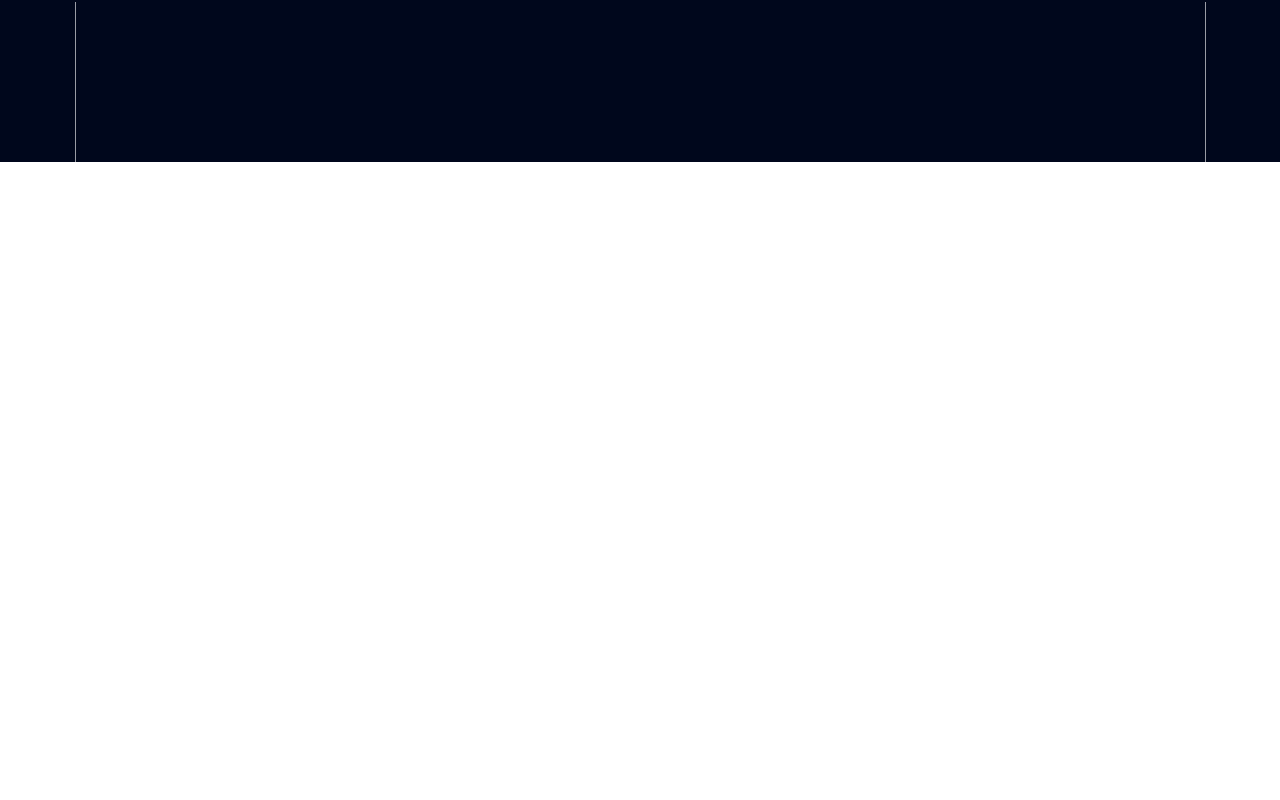
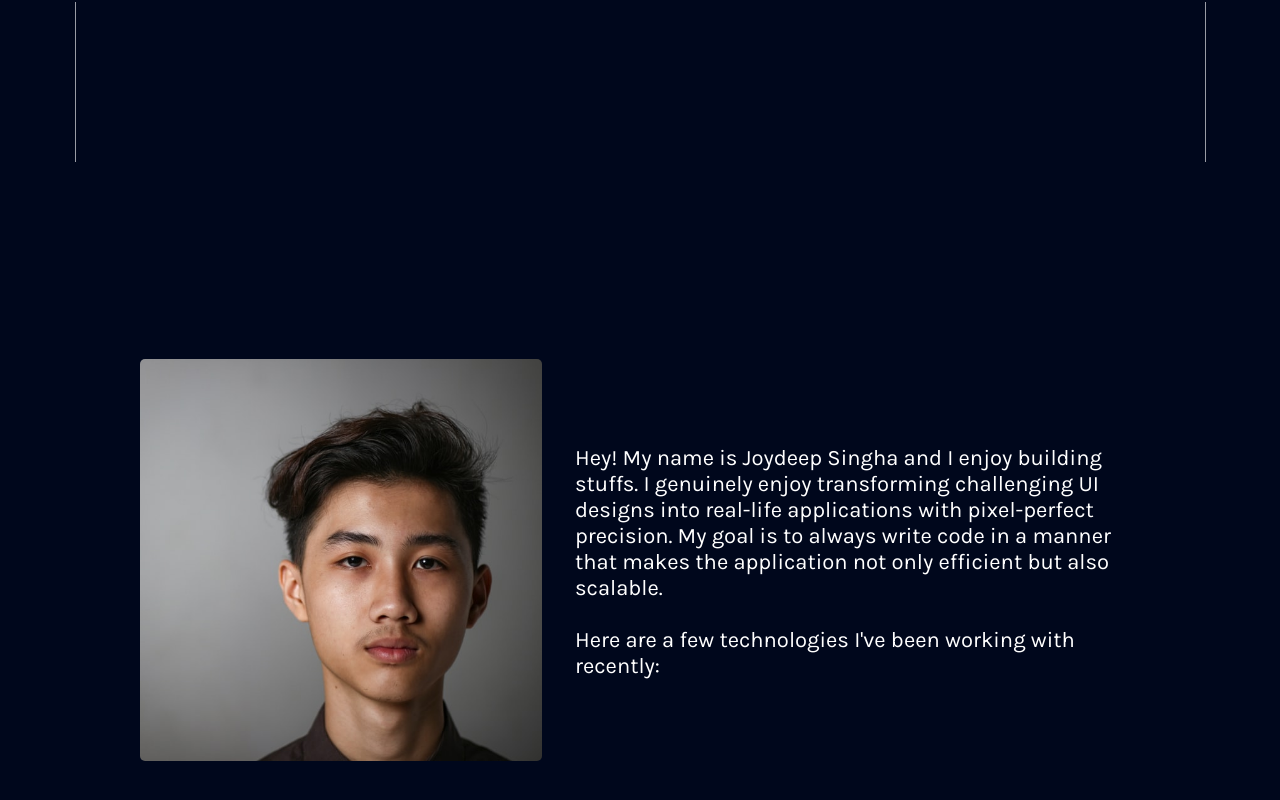
Before and after one commit to Jds-23/curly-robot, a Next.js app: page / in a window 1280 px wide. Shown: the part 638-1438 px from the top of the page. Before the commit the page ends 800 px from the top, so only its background shows below. Built offline with nearby package versions, Linux system fonts and the light colour scheme.

Commit message:
refactor: changes in file structure

```diff
--- /dev/null
+++ b/components/AboutMe.js
@@ -0,0 +1,45 @@
+import styled from "styled-components"
+
+const AboutMe = () => {
+    return (
+        <Container>
+            <ImgBox>
+                <Img src="./my-image.jpg" />
+            </ImgBox>
+            <TextBox>
+                <p>
+                    Hey! My name is Joydeep Singha and I enjoy building stuffs. I genuinely enjoy transforming challenging UI designs into real-life applications with pixel-perfect precision. My goal is to always write code in a manner that makes the application not only efficient but also scalable.
+                <br />
+                    <br />
+                Here are a few technologies I've been working with recently:
+                </p>
+            </TextBox>
+        </Container >
+    )
+}
+
+export default AboutMe
+const Container = styled.div`
+min-height:100vh;
+background-color:#00071C;
+width:100%;
+display:flex;
+justify-content:space-between;
+align-items:center;
+`
+const ImgBox = styled.div`
+border-radius: 5px;
+`
+const Img = styled.img`
+border-radius: 5px;
+width: 402px;
+object-fit:contain
+`
+
+const TextBox = styled.div`
+width:565px;
+font-family: Karla;
+font-style: normal;
+font-weight: normal;
+font-size: 22px;
+color:#fff`
--- a/pages/api/hello.js
+++ /dev/null
@@ -1,5 +0,0 @@
-// Next.js API route support: https://nextjs.org/docs/api-routes/introduction
-
-export default (req, res) => {
-  res.status(200).json({ name: 'John Doe' })
-}
--- a/pages/index.js
+++ b/pages/index.js
@@ -1,9 +1,10 @@
 import Head from 'next/head';
-import Header from '../component/header'
+import Header from '@components/header'
 import styled from 'styled-components';
-import LeftNav from '../component/LeftNav';
-import RightNav from '../component/RightNav';
-import Hero from '../component/Hero';
+import LeftNav from '@components//LeftNav';
+import RightNav from '@components//RightNav';
+import Hero from '@components//Hero';
+import AboutMe from '@components//AboutMe';
 const Home = () => {
   return (
     <div>
@@ -14,6 +15,7 @@ const Home = () => {
       <LeftNav />
       <Container>
         <Hero />
+        <AboutMe />
       </Container>
       <RightNav />
     </div>
```
Also changed, not shown: jsconfig.json (added, +9 -0 lines), components/Hero.js (renamed from component/Hero.js), components/LeftNav.js (renamed from component/LeftNav.js), components/RightNav.js (renamed from component/RightNav.js), components/header.js (renamed from component/header.js), public/my-image.jpg (added).
